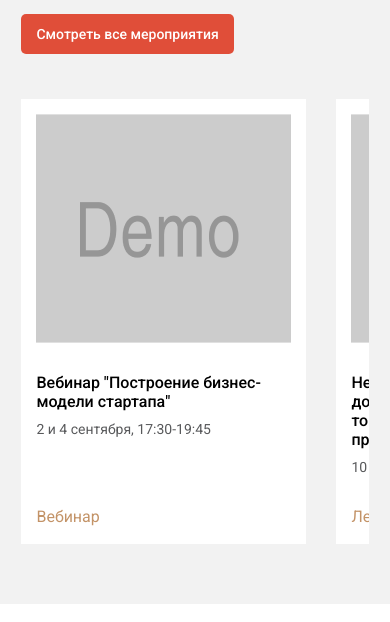
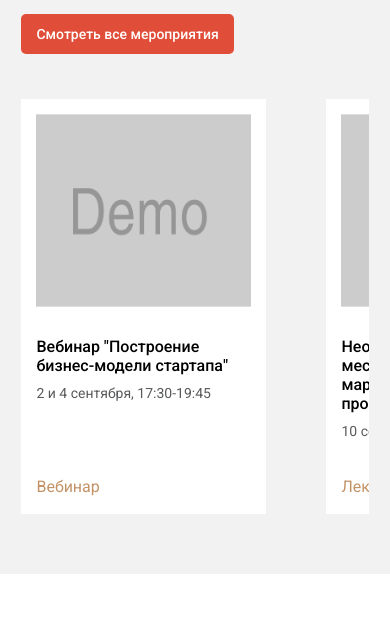
Before and after one commit to maria-kovalenko/test_dieztech, a plain HTML site: page index.html in a window 390 px wide. Shown: the part 222-844 px from the top of the page. Drawn offline with nearby package versions, Linux system fonts and the light colour scheme.

Commit message:
готовый проект

```diff
--- a/styles/css/style.css
+++ b/styles/css/style.css
@@ -392,6 +392,14 @@ input[type="radio"].visually-hidden {
   padding: 15px;
   background-color: #fff;
 }
+
+@media (max-width: 768px) {
+  .card {
+    min-height: 415px;
+    width: 245px;
+    margin-right: 30px;
+  }
+}
 .events__card-image {
   margin-bottom: 23px;
 }
```
